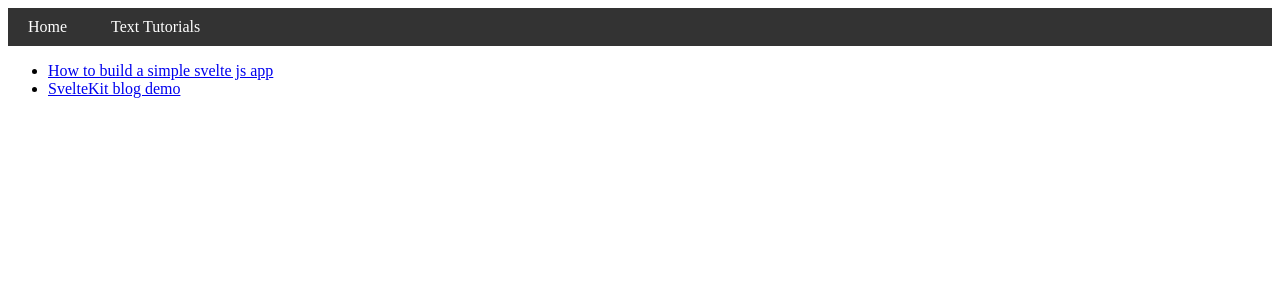
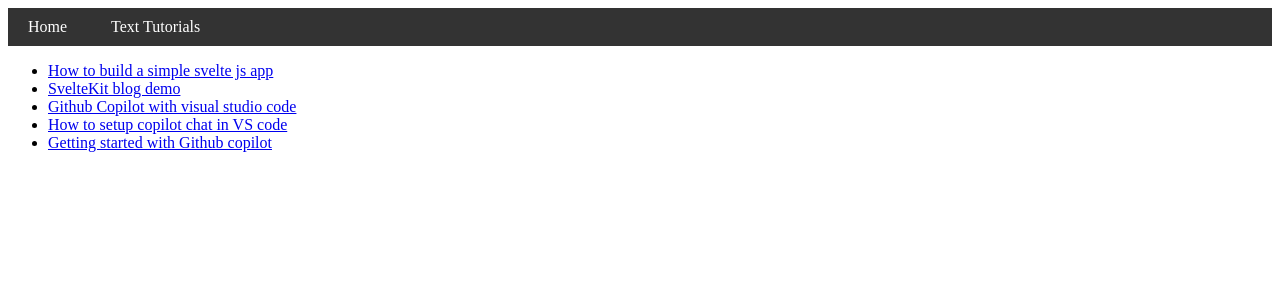
Before and after one commit to a-nguyen-kangan/links-dj-2023, a SvelteKit app: page /Text_Tutorials in a window 1280 px wide. Shown: the top 300 px of the page. Built offline with nearby package versions, Linux system fonts and the light colour scheme.

Commit message:
added links for setting up Github copilot onVScode

```diff
--- a/src/routes/Text_Tutorials/+page.svelte
+++ b/src/routes/Text_Tutorials/+page.svelte
@@ -2,5 +2,9 @@
     <ul>
         <li><a href="https://blog.logrocket.com/how-to-build-simple-svelte-js-app/">How to build a simple svelte js app</a></li>
         <li><a href="https://svelteland.github.io/svelte-kit-blog-demo/">SvelteKit blog demo</a>
+        <li><a href="https://www.freecodecamp.org/news/how-to-use-github-copilot-with-visual-studio-code/">Github Copilot with visual studio code</a>
+            <li><a href="https://techcommunity.microsoft.com/t5/educator-developer-blog/step-by-step-how-to-setup-copilot-chat-in-vs-code/ba-p/3849227">How to setup copilot chat in VS code</a>
+                <li><a href="https://docs.github.com/en/copilot/getting-started-with-github-copilot">Getting started with Github copilot</a>
+
     </ul>
 </div>
```
